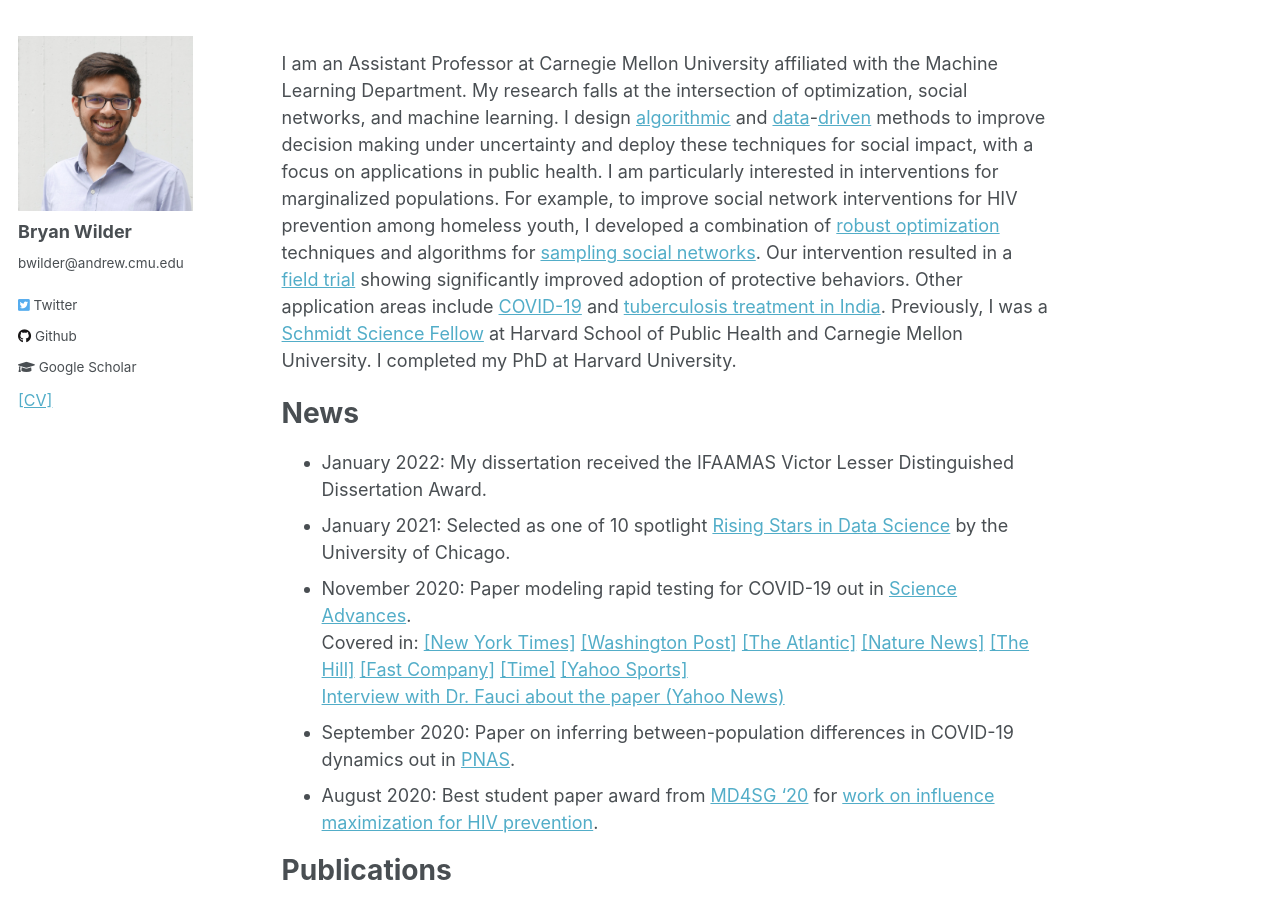
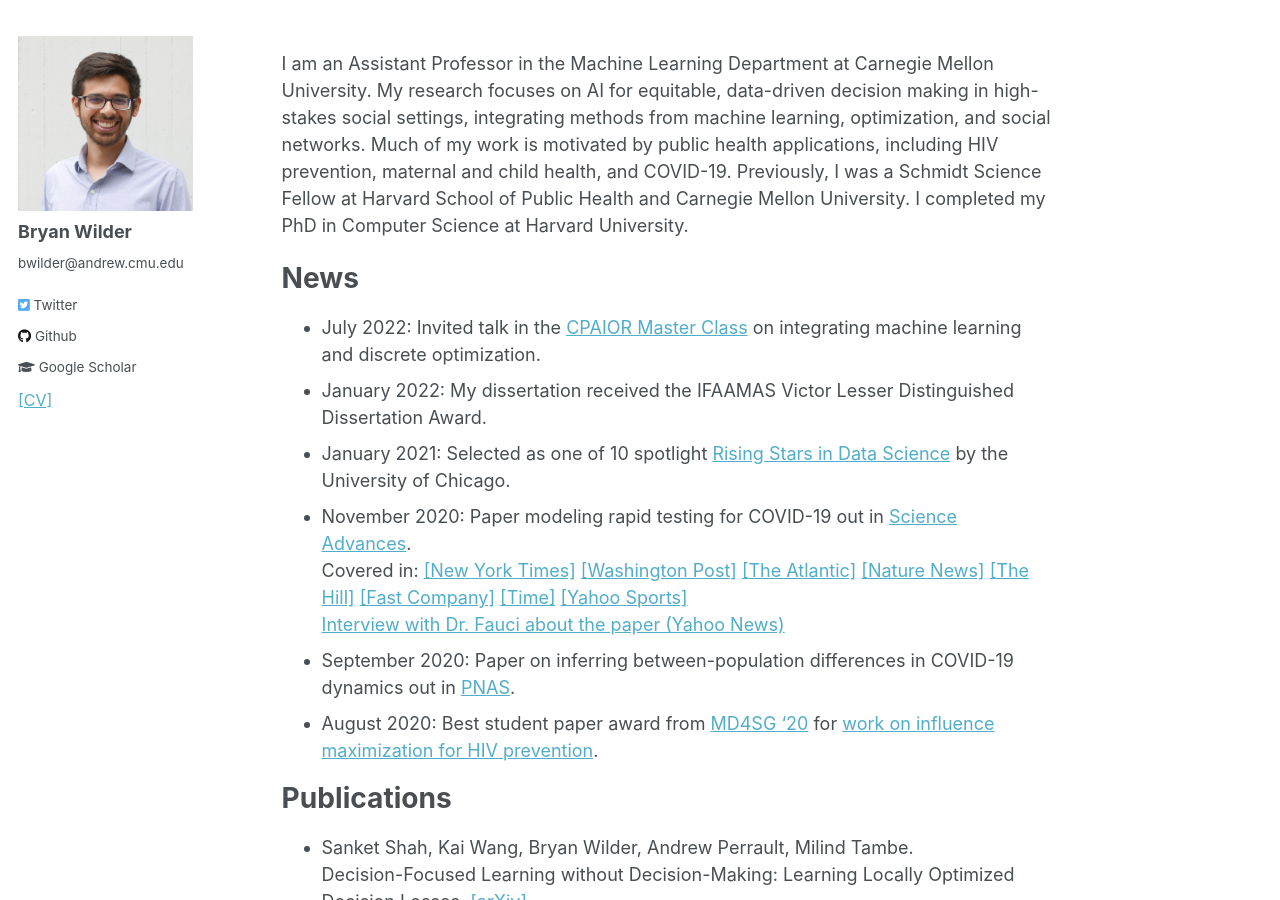
Before and after one commit to bryanwilder/bryanwilder.github.io, a Jekyll site: the page built from _pages/about.md, in a window 1280 px wide and 900 px high. Built offline with Jekyll 4.4.1, drawn with Linux system fonts in a browser that asks for light colours.

Commit message:
Update about.md

```diff
--- a/_pages/about.md
+++ b/_pages/about.md
@@ -7,9 +7,11 @@ redirect_from:
   - /about/
   - /about.html
 ---
-I am an Assistant Professor at Carnegie Mellon University affiliated with the Machine Learning Department. My research falls at the intersection of optimization, social networks, and machine learning. I design [algorithmic](files/aaai_unknown_network_final.pdf) and [data](files/aaai_melding.pdf)-[driven](https://arxiv.org/abs/1905.13732) methods to improve decision making under uncertainty and deploy these techniques for social impact, with a focus on applications in public health. I am particularly interested in interventions for marginalized populations. For example, to improve social network interventions for HIV prevention among homeless youth, I developed a combination of [robust optimization](https://arxiv.org/abs/1710.00996) techniques and algorithms for [sampling social networks](files/aaai_unknown_network_final.pdf). Our intervention resulted in a [field trial](https://arxiv.org/pdf/2009.09559.pdf) showing significantly improved adoption of protective behaviors. Other application areas include [COVID-19](https://www.pnas.org/content/early/2020/09/23/2010651117) and [tuberculosis treatment in India](https://arxiv.org/abs/1902.01506). Previously, I was a [Schmidt Science Fellow](https://schmidtsciencefellows.org/) at Harvard School of Public Health and Carnegie Mellon University. I completed my PhD at Harvard University.
+
+I am an Assistant Professor in the Machine Learning Department at Carnegie Mellon University. My research focuses on AI for equitable, data-driven decision making in high-stakes social settings, integrating methods from machine learning, optimization, and social networks. Much of my work is motivated by public health applications, including HIV prevention, maternal and child health, and COVID-19. Previously, I was a Schmidt Science Fellow at Harvard School of Public Health and Carnegie Mellon University. I completed my PhD in Computer Science at Harvard University.
 
 # News
+*   July 2022: Invited talk in the [CPAIOR Master Class](https://sites.google.com/usc.edu/cpaior-2022/master_class?authuser=0) on integrating machine learning and discrete optimization.
 *   January 2022: My dissertation received the IFAAMAS Victor Lesser Distinguished Dissertation Award.
 *   January 2021: Selected as one of 10 spotlight [Rising Stars in Data Science](https://cdac.uchicago.edu/events/risingstars2021) by the University of Chicago.
 *   November 2020: Paper modeling rapid testing for COVID-19 out in [Science Advances](https://advances.sciencemag.org/content/early/2020/11/20/sciadv.abd5393.1).
```
